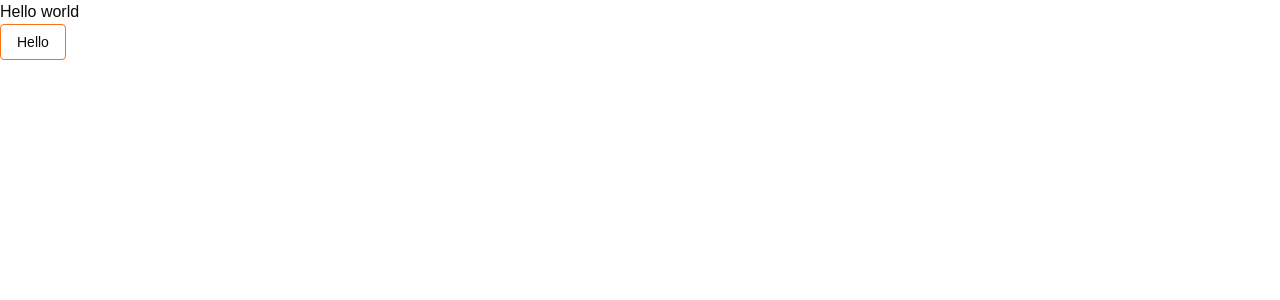
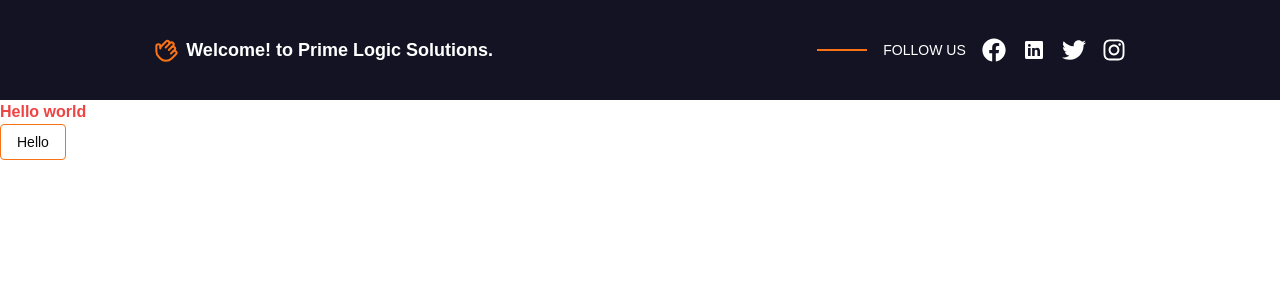
Before and after one commit to mr-zlaam/primelogicsolutions-client, a Next.js app: page / in a window 1280 px wide. Shown: the top 300 px of the page. Built offline with nearby package versions, Linux system fonts and the light colour scheme.

Commit message:
feat: Add primary navbar

```diff
--- /dev/null
+++ b/src/app-components/primary-navbar/index.tsx
@@ -0,0 +1,68 @@
+import { Hand } from "lucide-react";
+import Link from "next/link";
+import React from "react";
+import { FaFacebook, FaInstagram, FaTwitter } from "react-icons/fa";
+import { IoLogoLinkedin } from "react-icons/io";
+const PrimaryNavBar: React.FC = () => {
+  return (
+    <React.Fragment>
+      <header className="w-full h-[100px] bg-[#141323] text-background flex items-center justify-around">
+        <div className="welcome-message">
+          <span className="text-lg font-semibold flex items-center">
+            <Hand
+              className="text-orange-500 mr-2 rotate-45"
+              size={24}
+            />
+            Welcome! to Prime Logic Solutions.
+          </span>
+        </div>
+        <div className="flex items-center">
+          <span className="mr-4 text-sm flex items-center">
+            <span className="inline-block border border-primary w-[50px] mx-4" />
+            FOLLOW US
+          </span>
+          <div className="flex space-x-4">
+            <Link
+              href="https://www.facebook.com"
+              target="_blank"
+              rel="noopener noreferrer">
+              <FaFacebook
+                className="text-white"
+                size={24}
+              />
+            </Link>
+            <Link
+              href="https://www.linkedin.com"
+              target="_blank"
+              rel="noopener noreferrer">
+              <IoLogoLinkedin
+                className="text-white"
+                size={24}
+              />
+            </Link>
+            <Link
+              href="https://twitter.com"
+              target="_blank"
+              rel="noopener noreferrer">
+              <FaTwitter
+                className="text-white"
+                size={24}
+              />
+            </Link>
+            <Link
+              href="https://www.instagram.com"
+              target="_blank"
+              rel="noopener noreferrer">
+              <FaInstagram
+                className="text-white"
+                size={24}
+              />
+            </Link>
+          </div>
+        </div>
+      </header>
+    </React.Fragment>
+  );
+};
+
+export default PrimaryNavBar;
--- /dev/null
+++ b/src/app/(pages)/about-us/page.tsx
@@ -0,0 +1,11 @@
+import {} from "react";
+
+function AboutUs() {
+  return (
+    <>
+      <section>AboutUs</section>
+    </>
+  );
+}
+
+export default AboutUs;
--- /dev/null
+++ b/src/app/(pages)/layout.tsx
@@ -0,0 +1,13 @@
+import PrimaryNavBar from "@/app-components/primary-navbar";
+import {} from "react";
+
+function PageLayout({ children }: { children: React.ReactNode }) {
+  return (
+    <>
+      <PrimaryNavBar />
+      {children}
+    </>
+  );
+}
+
+export default PageLayout;
--- a/src/app/page.tsx
+++ b/src/app/(pages)/page.tsx
@@ -3,7 +3,7 @@ import { Abutton } from "@/components/ui/a-button";
 export default function Home() {
   return (
     <>
-      <h1 className="">Hello world</h1>
+      <h1 className="font-bold text-red-500">Hello world</h1>
       <Abutton variant={"animate"}>Hello</Abutton>
     </>
   );
--- a/tailwind.config.ts
+++ b/tailwind.config.ts
@@ -2,7 +2,7 @@ import type { Config } from "tailwindcss";
 
 const config: Config = {
   darkMode: ["class"],
-  content: ["./src/pages/**/*.{js,ts,jsx,tsx,mdx}", "./src/components/**/*.{js,ts,jsx,tsx,mdx}", "./src/app/**/*.{js,ts,jsx,tsx,mdx}"],
+  content: ["./src/**/*.{js,ts,jsx,tsx}"],
   theme: {
     extend: {
       colors: {
```
Also changed, not shown: 1 other file (tests, documents, lock files or other folders).
